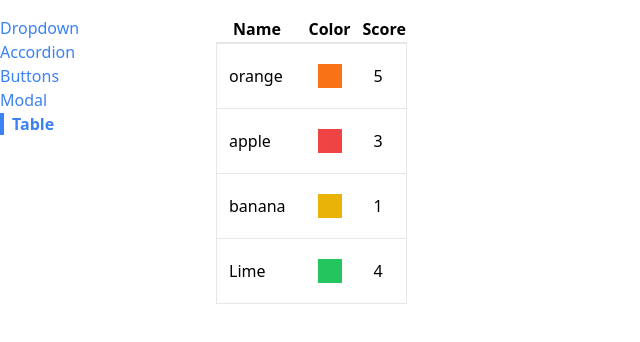
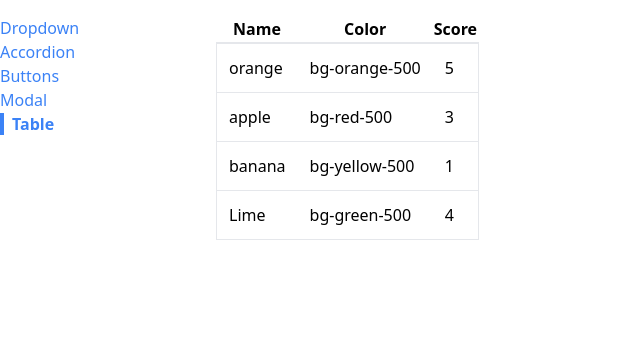
Before and after one commit to NS-25/udemy-comps, a React (Vite) app: page /table in a window 1280 px wide. Shown: the top 342 px of the page, without its empty margins (0-640 px from the left). Built offline with nearby package versions, Linux system fonts and the light colour scheme.

Commit message:
added some code

```diff
--- a/src/components/Table.jsx
+++ b/src/components/Table.jsx
@@ -10,10 +10,8 @@ const Table = ({ data, config }) => {
     return (
       <tr className="border" key={fruit.name}>
         <td className="p-3">{config[0].render(fruit)}</td>
-        <td className="p-3">
-          <div className={`p-3 m-2 ${fruit.color}`}></div>
-        </td>
-        <td className="p-3">{fruit.score}</td>
+        <td className="p-3">{config[1].render(fruit)}</td>
+        <td className="p-3">{config[2].render(fruit)}</td>
       </tr>
     );
   });
```
